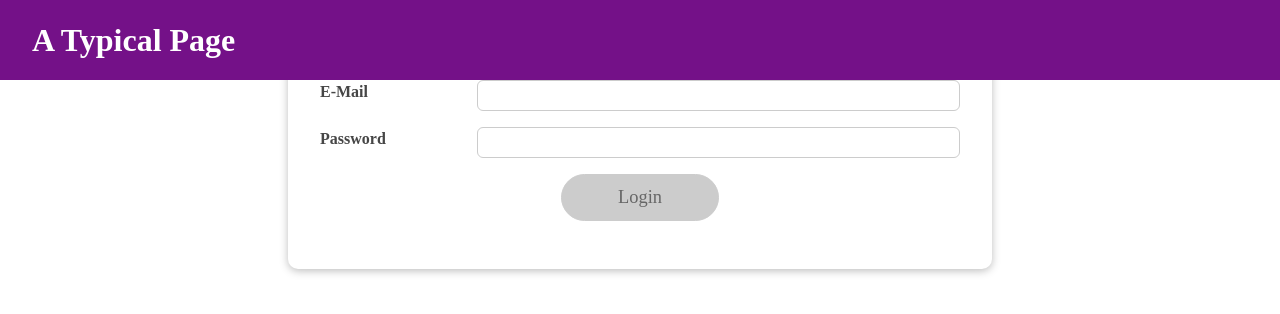
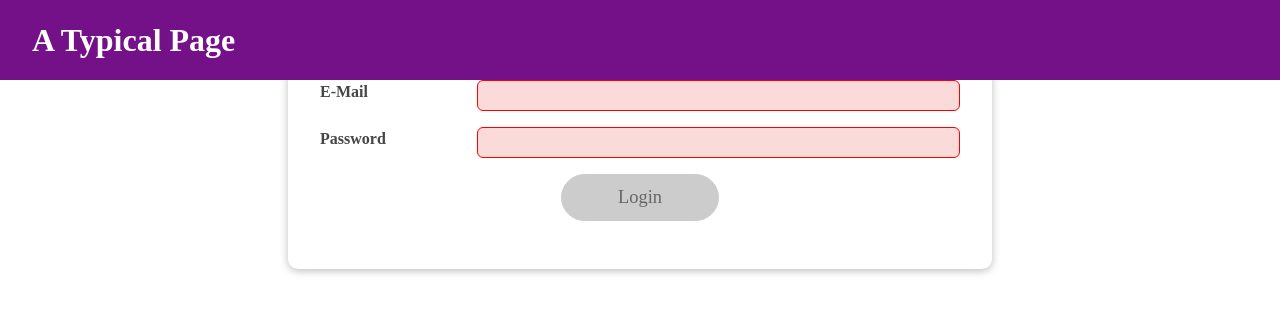
Before and after one commit to SrinivasaRaviIdury/Udemy-React-10-useEffect-useReducer, a React (Create React App) app: page / in a window 1280 px wide. Shown: the top 314 px of the page. Built offline with nearby package versions, Linux system fonts and the light colour scheme.

Commit message:
1 file modified

```diff
--- a/src/components/Login/Login.js
+++ b/src/components/Login/Login.js
@@ -1,48 +1,79 @@
-import React, { useState, useEffect } from 'react';
+import React, { useState, useReducer } from 'react';
 
 import Card from '../UI/Card/Card';
 import classes from './Login.module.css';
 import Button from '../UI/Button/Button';
 
+const emailReducer = (state, action) => {
+  if (action.type === 'USER_INPUT') {
+    return { value: action.payload, isValid: action.payload.includes('@') };
+  }
+  if (action.type === 'INPUT_BLUR') {
+    return { value: state.value, isValid: state.value.includes('@') };
+  }
+  return { value: '', isValid: false };
+}; //outside of the scope of component
+
+const passwordReducer = (state, action) => {
+  if (action.type === 'USER_INPUT') {
+    return { value: action.payload, isValid: action.payload.trim().length > 6 };
+  }
+  if (action.type === 'INPUT_BLUR') {
+    return { value: state.value, isValid: state.value.trim().length > 6 };
+  }
+  return { value: '', isValid: flase };
+};
 const Login = (props) => {
-  const [enteredEmail, setEnteredEmail] = useState('');
-  const [emailIsValid, setEmailIsValid] = useState();
-  const [enteredPassword, setEnteredPassword] = useState('');
-  const [passwordIsValid, setPasswordIsValid] = useState();
+  // const [enteredEmail, setEnteredEmail] = useState('');
+  // const [emailIsValid, setEmailIsValid] = useState();
+  // const [enteredPassword, setEnteredPassword] = useState('');
+  // const [passwordIsValid, setPasswordIsValid] = useState();
   const [formIsValid, setFormIsValid] = useState(false);
 
-  useEffect(() => {
-    const identifier = setTimeout(() => {
-      setFormIsValid(
-        enteredEmail.includes('@') && enteredPassword.trim().length > 6
-      );
-    }, 500);
+  const [emailState, dispatchEmail] = useReducer(emailReducer, {
+    value: '',
+    isValid: false,
+  });
 
-    return () => {
-      console.log('Clean Up');
-      clearTimeout(identifier);
-    };
-  }, [enteredEmail, enteredPassword]);
+  const [passwordState, dispatchPassword] = useReducer(passwordReducer, {
+    value: '',
+    isValid: false,
+  });
+
+  // useEffect(() => {
+  //   const identifier = setTimeout(() => {
+  //     setFormIsValid(
+  //       enteredEmail.includes('@') && enteredPassword.trim().length > 6
+  //     );
+  //   }, 500);
+
+  //   return () => {
+  //     console.log('Clean Up');
+  //     clearTimeout(identifier);
+  //   };
+  // }, [enteredEmail, enteredPassword]);
 
   const emailChangeHandler = (event) => {
-    setEnteredEmail(event.target.value);
+    dispatchEmail({ type: 'USER_INPUT', payload: event.target.value });
+    setFormIsValid(event.target.value.includes('@') && passwordState.isValid);
   };
 
   const passwordChangeHandler = (event) => {
-    setEnteredPassword(event.target.value);
+    dispatchPassword({ type: 'USER_INPUT', payload: event.target.value });
+    setFormIsValid(emailState.isValid && event.target.value.trim().length > 6);
   };
 
   const validateEmailHandler = () => {
-    setEmailIsValid(enteredEmail.includes('@'));
+    dispatchEmail({ type: 'INPUT_BLUR' });
   };
 
   const validatePasswordHandler = () => {
-    setPasswordIsValid(enteredPassword.trim().length > 6);
+    dispatchPassword({ type: 'INPUT_BLUR' });
   };
 
   const submitHandler = (event) => {
     event.preventDefault();
-    props.onLogin(enteredEmail, enteredPassword);
+    props.onLogin(emailState.value, passwordState.value);
   };
 
   return (
@@ -50,28 +81,28 @@ const Login = (props) => {
       <form onSubmit={submitHandler}>
         <div
           className={`${classes.control} ${
-            emailIsValid === false ? classes.invalid : ''
+            emailState.isValid === false ? classes.invalid : ''
           }`}
         >
           <label htmlFor="email">E-Mail</label>
           <input
             type="email"
             id="email"
-            value={enteredEmail}
+            value={emailState.value}
             onChange={emailChangeHandler}
             onBlur={validateEmailHandler}
           />
         </div>
         <div
           className={`${classes.control} ${
-            passwordIsValid === false ? classes.invalid : ''
+            passwordState.isValid === false ? classes.invalid : ''
           }`}
         >
           <label htmlFor="password">Password</label>
           <input
             type="password"
             id="password"
-            value={enteredPassword}
+            value={passwordState.value}
             onChange={passwordChangeHandler}
             onBlur={validatePasswordHandler}
           />
```
